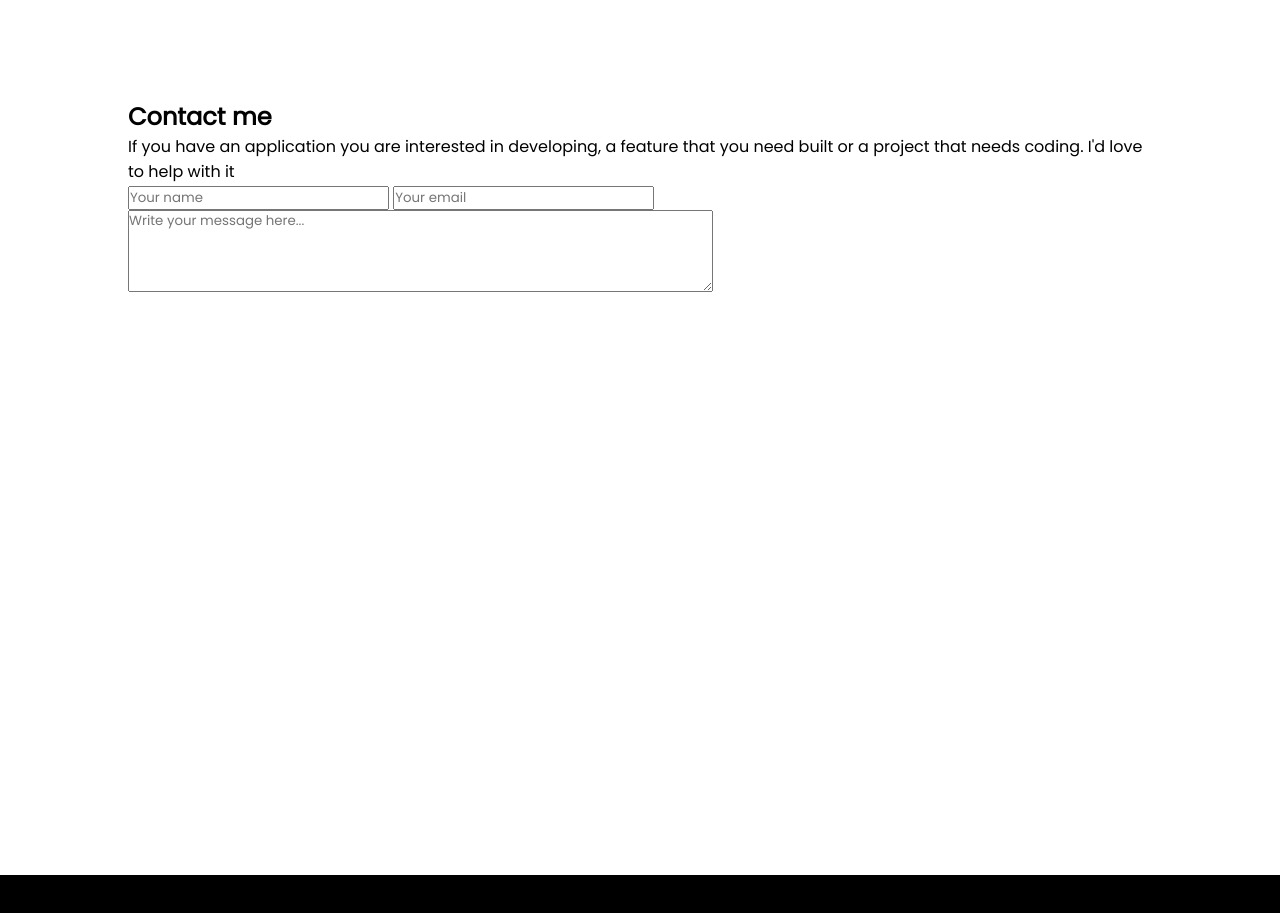
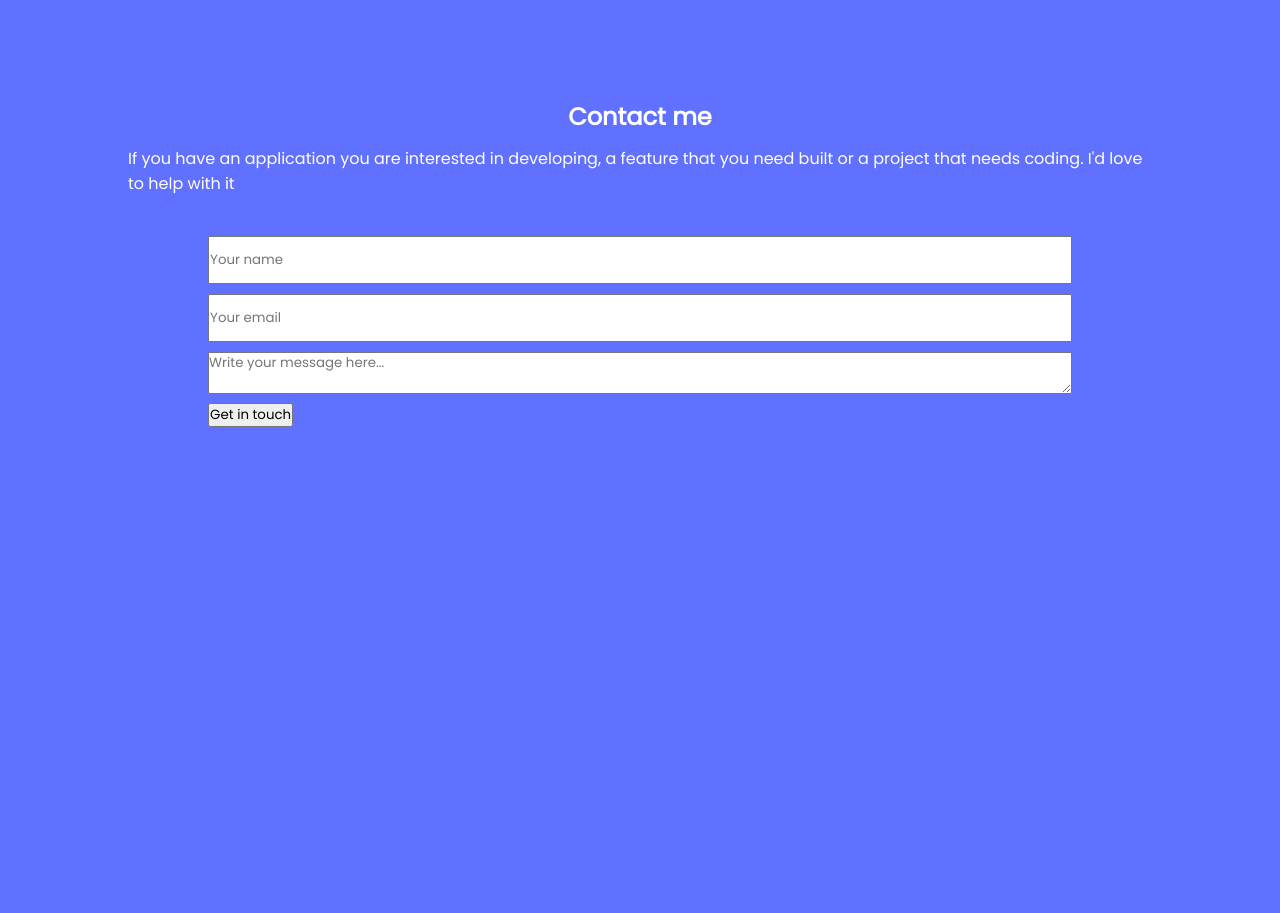
Before and after one commit to smunoz1988/Portfolio-mobile-first, a plain HTML site: page index.html in a window 1280 px wide. Shown: the part 8800-9713 px from the top of the page. Before the commit the page ends 9675 px from the top, so only its background shows below. Drawn offline with Linux system fonts and the light colour scheme.

Commit message:
Add margins and font styles on contact Form

```diff
--- a/index.html
+++ b/index.html
@@ -156,6 +156,7 @@
             </div>
         </div>
     </section>
+    <div id="class_background">
         <section class="contactMe">
             <h2>Contact me</h2>
             <p>If you have an application you are interested in developing, a feature that you need built or a project that needs coding.
@@ -163,8 +164,10 @@
             <form action="">
                 <input required type="text" name="user_name" maxlength="30" placeholder="Your name" class="form_info">
                 <input required type="mail" name="user_mail" placeholder="Your email" class="form_info">
-            <textarea required cols="50" rows="4" name="user_message" id="user_message" maxlength="500" placeholder="Write your message here..."></textarea>
+                <textarea required name="user_message" id="user_message" maxlength="500" placeholder="Write your message here..."></textarea>
+                <button class="contact_button" type="button">Get in touch</button>
             </form>
         </section>
+    </div>
 </body>
 </html>
--- a/styles/style.css
+++ b/styles/style.css
@@ -273,12 +273,32 @@ h1 {
 }
 
 .contactMe {
-  background-color: #fff;
+  background-color: #6070ff;
   display: flex;
   flex-direction: column;
-  align-items: start;
+  align-items: center;
   padding: 30% 10% 45% 10%;
-  border-top-right-radius: 80px;
+  border-top-left-radius: 80px;
+  color: white;
+}
+
+.contactMe p {
+  margin-top: 12px;
+  margin-bottom: 40px;
+}
+
+.form_info {
+  width: 100%;
+  height: 48px;
+  margin-bottom: 10px;
+}
+
+#user_message {
+  width: 100%;
+}
+
+#class_background {
+  background-color: white;
 }
 
 /* Minimum desktop screen size should be 768px. this will be changed in the next summits when i make the deskopt */
```
Lines whose indentation alone changed are shown as unchanged.
